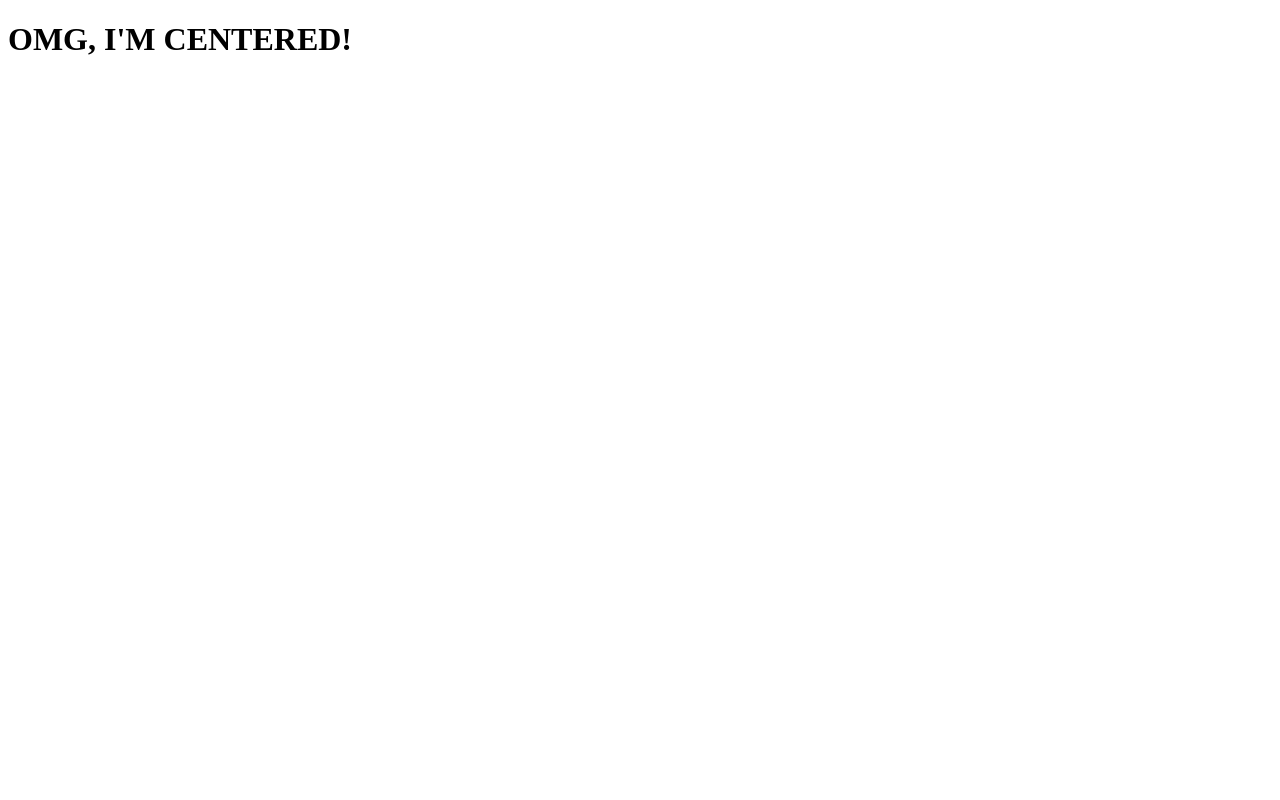
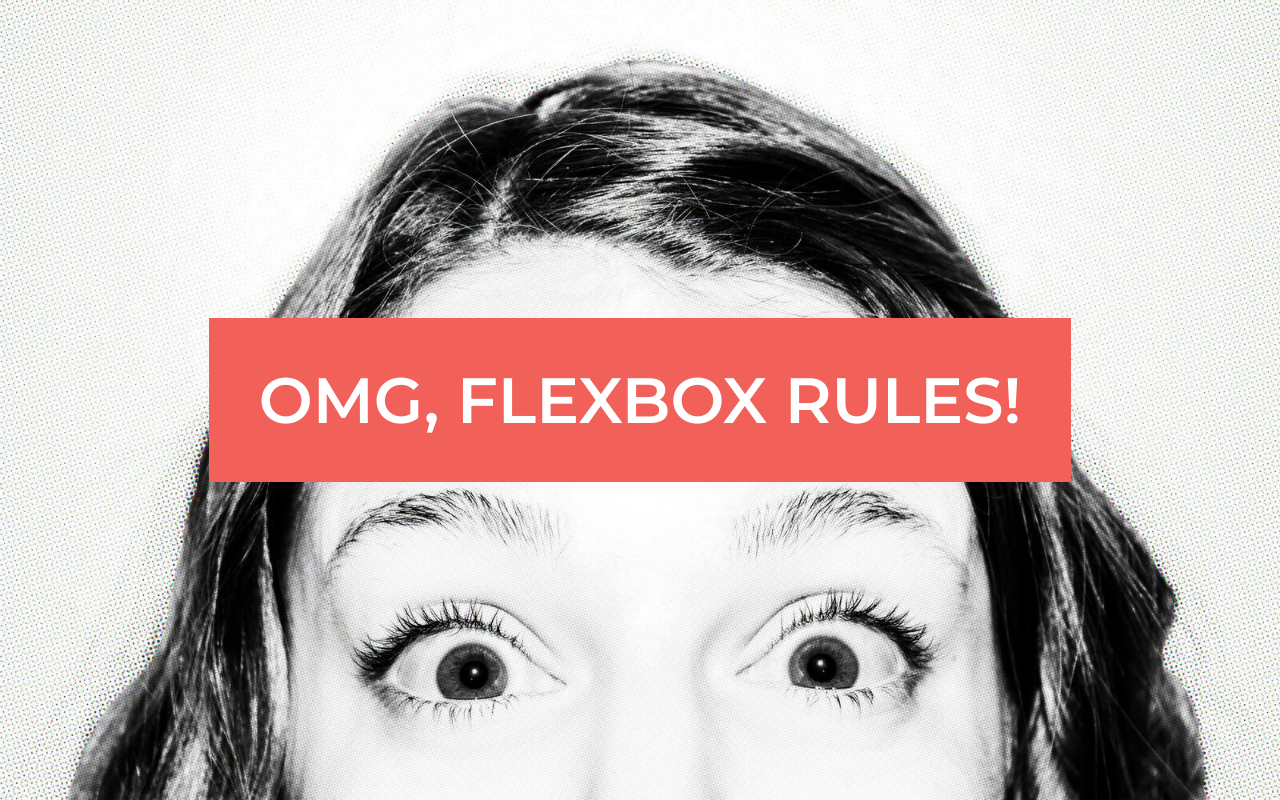
Before and after one commit to renee-monte/206-flexbox-starter, a plain HTML site: page index.html in a window 1280 px wide. Drawn offline with Linux system fonts and the light colour scheme.

Commit message:
Added flexbox styling

```diff
--- a/css/style.css
+++ b/css/style.css
@@ -0,0 +1,40 @@
+html, body {
+    font-size: 16px;
+    height: 100%;
+    margin: 0;
+}
+
+body {
+    display: flex;
+    justify-content: center;
+    align-items: center;
+    background: url('../img/wow.png') bottom center no-repeat;
+    background-size: cover;
+    font-size: 1em;
+}
+
+.centered {
+    padding: 0 3.125em;
+    font-family:'Montserrat', sans-serif;
+    background: #f16059;
+}
+
+h1 {
+    font-size: 2em;
+    color: #fff;
+    text-align: center;
+}
+
+/********** TABLETS **********/
+@media screen and (min-width: 786px) {
+  h1 {
+    font-size: 3em;
+  }
+}
+
+ /********** DESKTOPS **********/
+@media screen and (min-width: 1200px) {
+  h1 {
+    font-size: 4em;
+  }
+}
--- a/index.html
+++ b/index.html
@@ -6,11 +6,12 @@
   <title>Skillcrush Flexbox Example</title>
   <meta name="viewport" content="width=device-width, initial-scale=1.0">
   <link rel="stylesheet" href="css/style.css">
+  <link href="https://fonts.googleapis.com/css2?family=Montserrat:wght@600&display=swap" rel="stylesheet">
 </head>
 
 <body>
   <div class="centered">
-      <h1>OMG, I'M CENTERED!</h1>
+      <h1>OMG, FLEXBOX RULES!</h1>
   </div>
 
 
```
